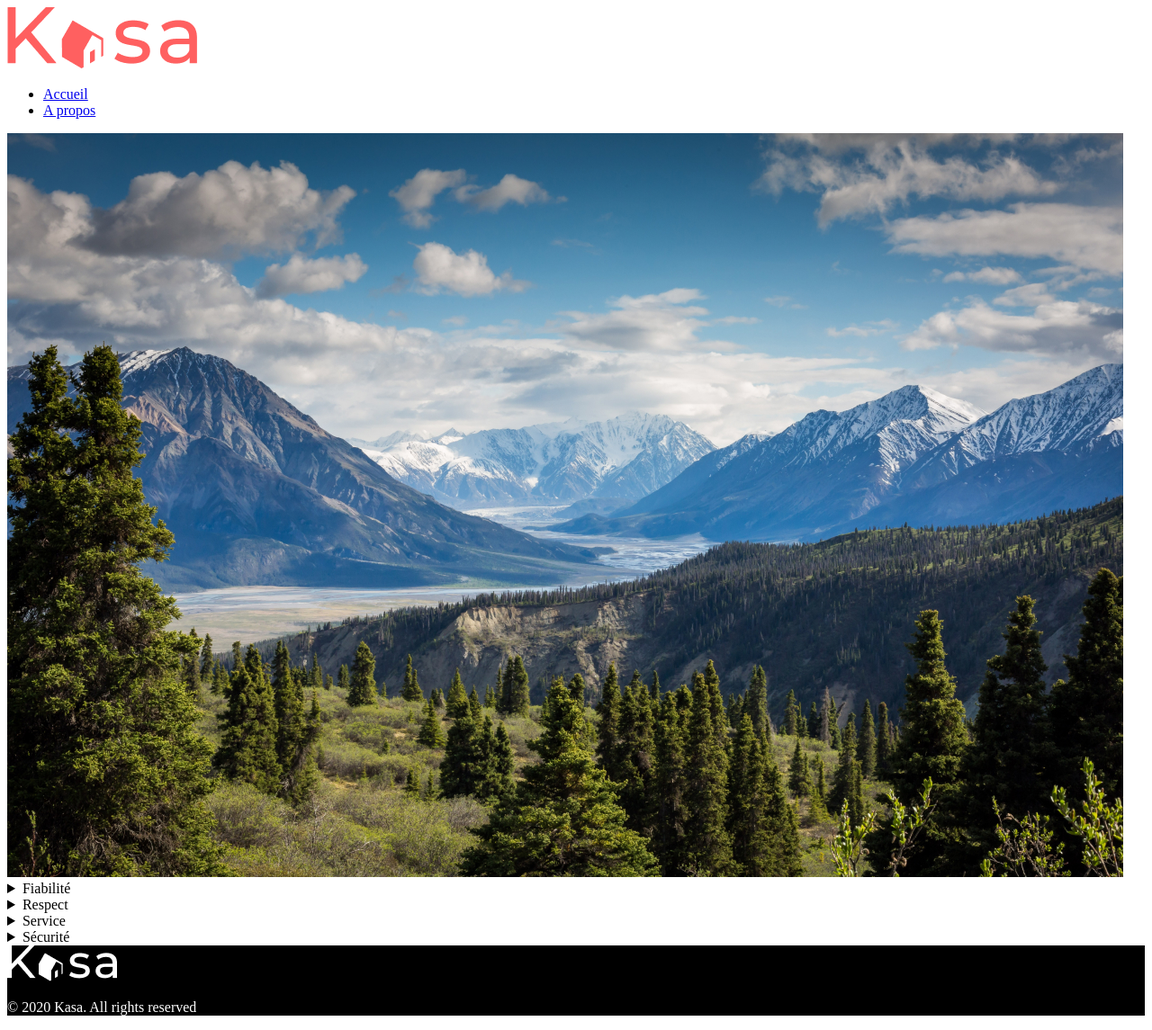
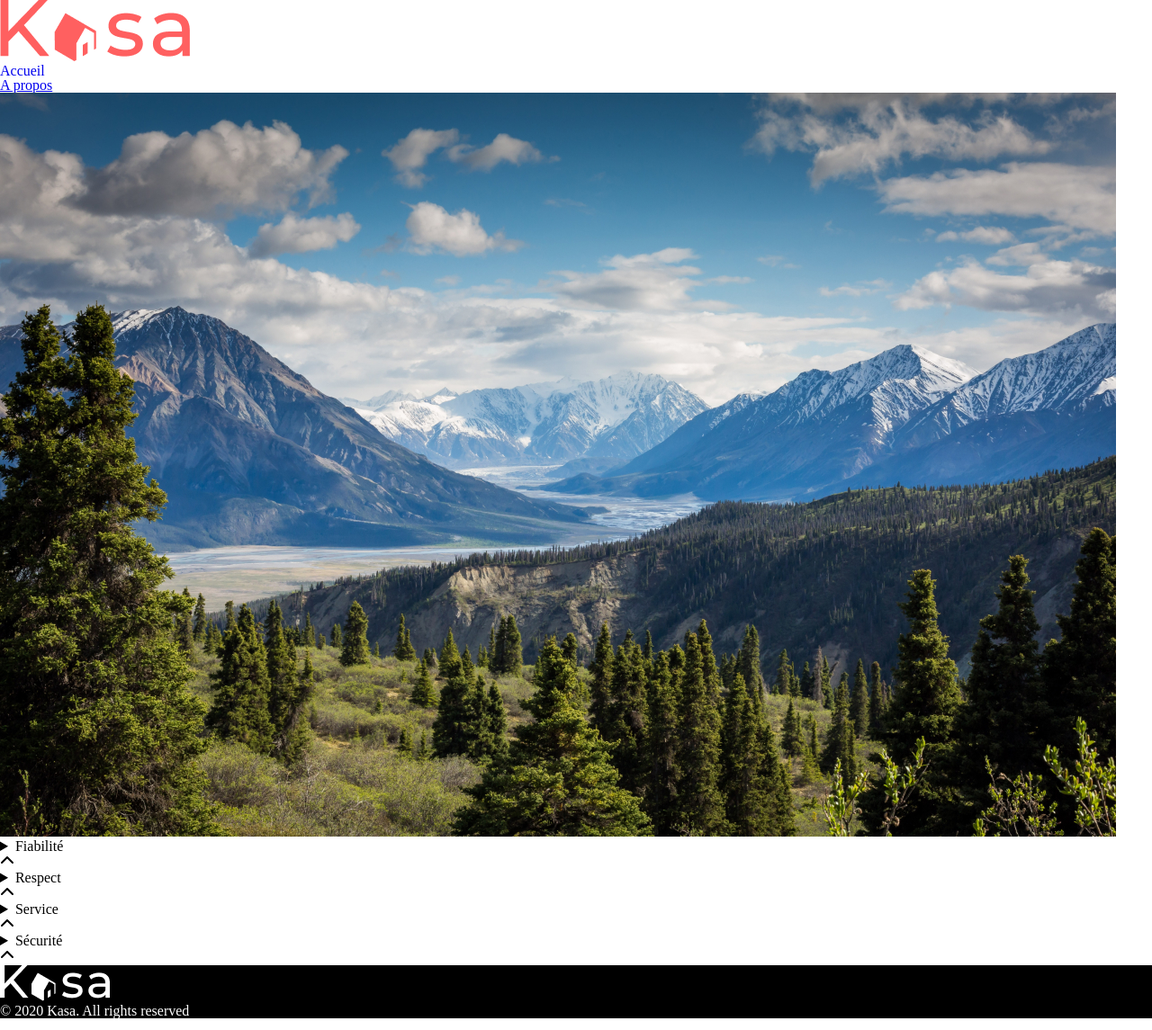
Before and after one commit to ThibautRoe/OC-Projet6-Kasa, a React (Vite) app: page /a-propos in a window 1280 px wide. Shown: the whole page at 90% size. Built offline with nearby package versions, Linux system fonts and the light colour scheme.

Commit message:
Everything done, only SCSS to do

```diff
--- /dev/null
+++ b/src/components/BasicLayout/index.css
@@ -0,0 +1,146 @@
+/* http://meyerweb.com/eric/tools/css/reset/
+   v2.0 | 20110126
+   License: none (public domain)
+*/
+
+html,
+body,
+div,
+span,
+applet,
+object,
+iframe,
+h1,
+h2,
+h3,
+h4,
+h5,
+h6,
+p,
+blockquote,
+pre,
+a,
+abbr,
+acronym,
+address,
+big,
+cite,
+code,
+del,
+dfn,
+em,
+img,
+ins,
+kbd,
+q,
+s,
+samp,
+small,
+strike,
+strong,
+sub,
+sup,
+tt,
+var,
+b,
+u,
+i,
+center,
+dl,
+dt,
+dd,
+ol,
+ul,
+li,
+fieldset,
+form,
+label,
+legend,
+table,
+caption,
+tbody,
+tfoot,
+thead,
+tr,
+th,
+td,
+article,
+aside,
+canvas,
+details,
+embed,
+figure,
+figcaption,
+footer,
+header,
+hgroup,
+menu,
+nav,
+output,
+ruby,
+section,
+summary,
+time,
+mark,
+audio,
+video {
+    margin: 0;
+    padding: 0;
+    border: 0;
+    font-size: 100%;
+    font: inherit;
+    vertical-align: baseline;
+}
+
+/* HTML5 display-role reset for older browsers */
+article,
+aside,
+details,
+figcaption,
+figure,
+footer,
+header,
+hgroup,
+menu,
+nav,
+section {
+    display: block;
+}
+
+body {
+    line-height: 1;
+}
+
+ol,
+ul {
+    list-style: none;
+}
+
+blockquote,
+q {
+    quotes: none;
+}
+
+blockquote:before,
+blockquote:after,
+q:before,
+q:after {
+    content: '';
+    content: none;
+}
+
+table {
+    border-collapse: collapse;
+    border-spacing: 0;
+}
+
+/* END RESET */
+
+
+a {
+    text-decoration: none;
+}
+
+a.active {
+    text-decoration: underline;
+}
--- a/src/components/BasicLayout/index.jsx
+++ b/src/components/BasicLayout/index.jsx
@@ -1,6 +1,7 @@
 import { Outlet } from 'react-router-dom'
 import Header from '../Header'
 import Footer from '../Footer'
+import './index.css'
 
 export default function BasicLayout() {
     return (
--- a/src/components/Collapse/index.jsx
+++ b/src/components/Collapse/index.jsx
@@ -3,8 +3,12 @@ export default function Collapse({ title, contentString, contentTable }) {
     return (
         <>
             {title && (
-                <details>
-                    <summary>{title}</summary> {/* TODO Mettre l'icône qui va bien */}
+                <details className="collapse">
+                    <summary className="collapse__title">{title}
+                        <div className="collapse__button">
+                            <svg xmlns="http://www.w3.org/2000/svg" height="1em" viewBox="0 0 512 512" fill="currentColor"><path d="M233.4 105.4c12.5-12.5 32.8-12.5 45.3 0l192 192c12.5 12.5 12.5 32.8 0 45.3s-32.8 12.5-45.3 0L256 173.3 86.6 342.6c-12.5 12.5-32.8 12.5-45.3 0s-12.5-32.8 0-45.3l192-192z" /></svg>
+                        </div>
+                    </summary>
                     <>
                         {contentString && <p>{contentString}</p>}
                         {contentTable && contentTable.map((content, index) => (
--- a/src/components/Header/index.jsx
+++ b/src/components/Header/index.jsx
@@ -4,12 +4,15 @@ import { NavLink } from "react-router-dom"
 
 export default function Header() {
     return (
-        <header>
-            <img src={LogoLarge} alt="Logo Kasa" /> {/* TODO Gérer aussi le cas de figure avec le logo small */}
+        <header className="header">
+            <picture className="header__logo"> {/* TODO Ajuster la largeur de la media query si besoin */}
+                <source media="(max-width: 650px)" srcSet={LogoSmall} />
+                <img src={LogoLarge} alt="Logo Kasa" />
+            </picture>
             <nav>
                 <ul>
                     <li>
-                        <NavLink to={"/"}> {/* TODO Faire le CSS, NavLink permet d'avoir la classe "active" mise automatiquement sur le lien "a" quand on est sur la page du lien */}
+                        <NavLink to={"/"}>
                             Accueil
                         </NavLink>
                     </li>
```
